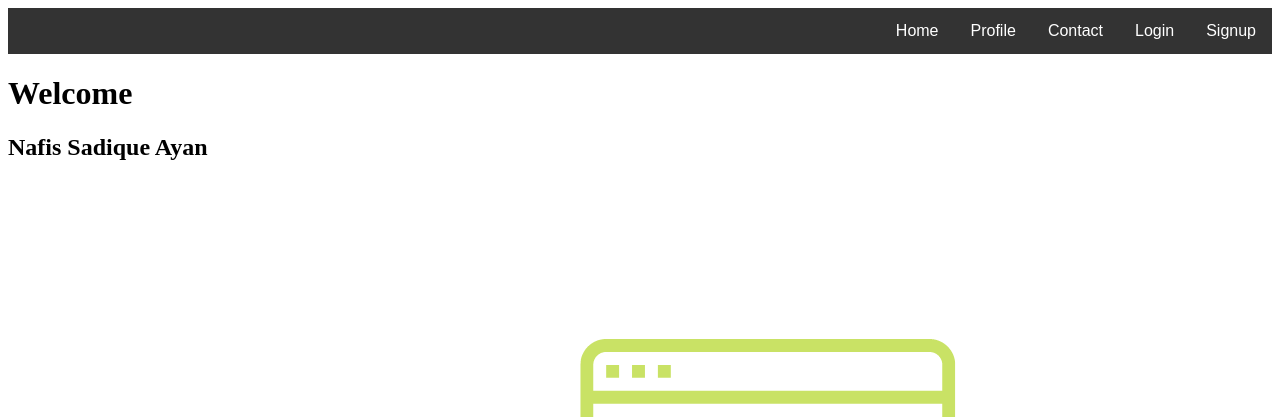
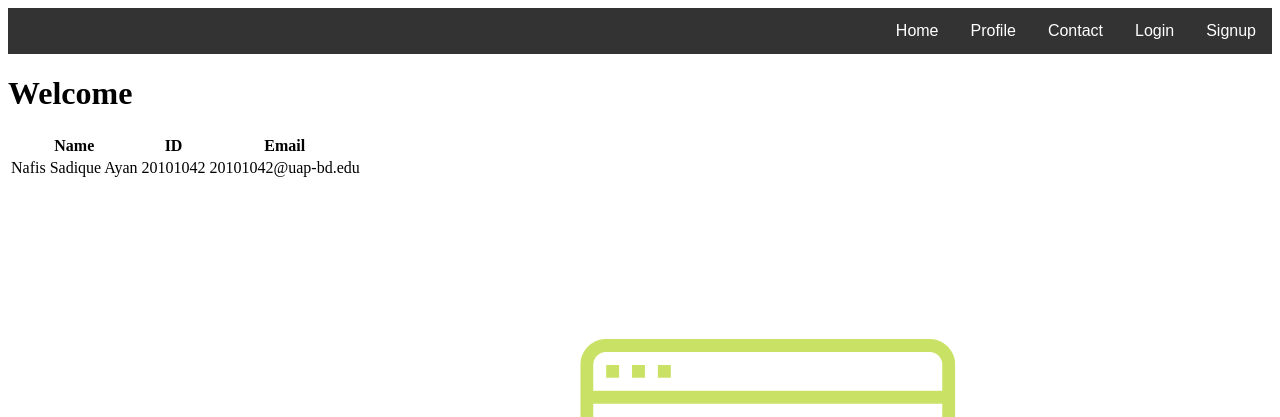
Before and after one commit to Nafis-AYAN/Competitive-Programming-Contest-Reminder, a Django app: page / in a window 1280 px wide; the page is wider, and only the part inside the window is pictured. Shown: the top 417 px of that part. Run offline with Django 4.2, Linux system fonts and the light colour scheme.

Commit message:
Till super user

```diff
--- a/cpcr/templates/home.html
+++ b/cpcr/templates/home.html
@@ -6,7 +6,20 @@
 
 {% block content %}
     <h1>Welcome</h1>
-    <h2>Nafis Sadique Ayan</h2>
+    <div id="table">
+        <table>
+            <tr>
+                <th>Name</th>
+                <th>ID</th>
+                <th>Email</th>
+            </tr>
+            <tr>
+                <td>{{name}}</td>
+                <td>{{id}}</td>
+                <td>{{email}}</td>
+            </tr>
+        </table>
+    </div>
 {% endblock %}
 
 <!--
--- a/cpcr/views.py
+++ b/cpcr/views.py
@@ -1,10 +1,16 @@
 from pydoc import render_doc
+from unicodedata import name
 from django.shortcuts import render, HttpResponse
 
 # Create your views here.
 
 def homepage(request):
-    return render(request,'home.html')
+    dict = {
+        'name': 'Nafis Sadique Ayan',
+        'id' : 20101042,
+        'email': '20101042@uap-bd.edu'
+    }
+    return render(request,'home.html',context=dict)
 
 def contactus(request):
     return render(request,'contact.html')
```
Also changed, not shown: db.sqlite3, 1 other file.
